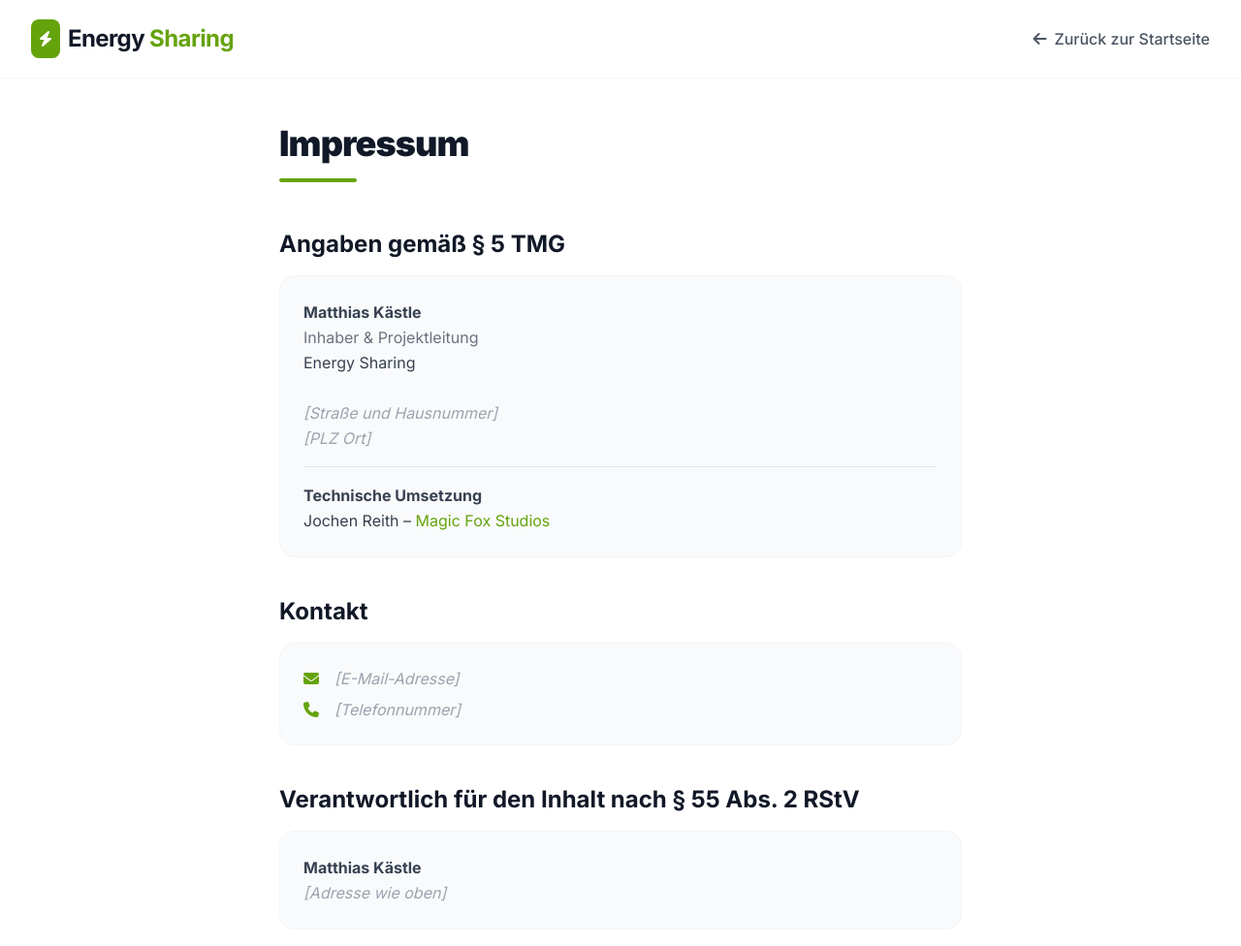
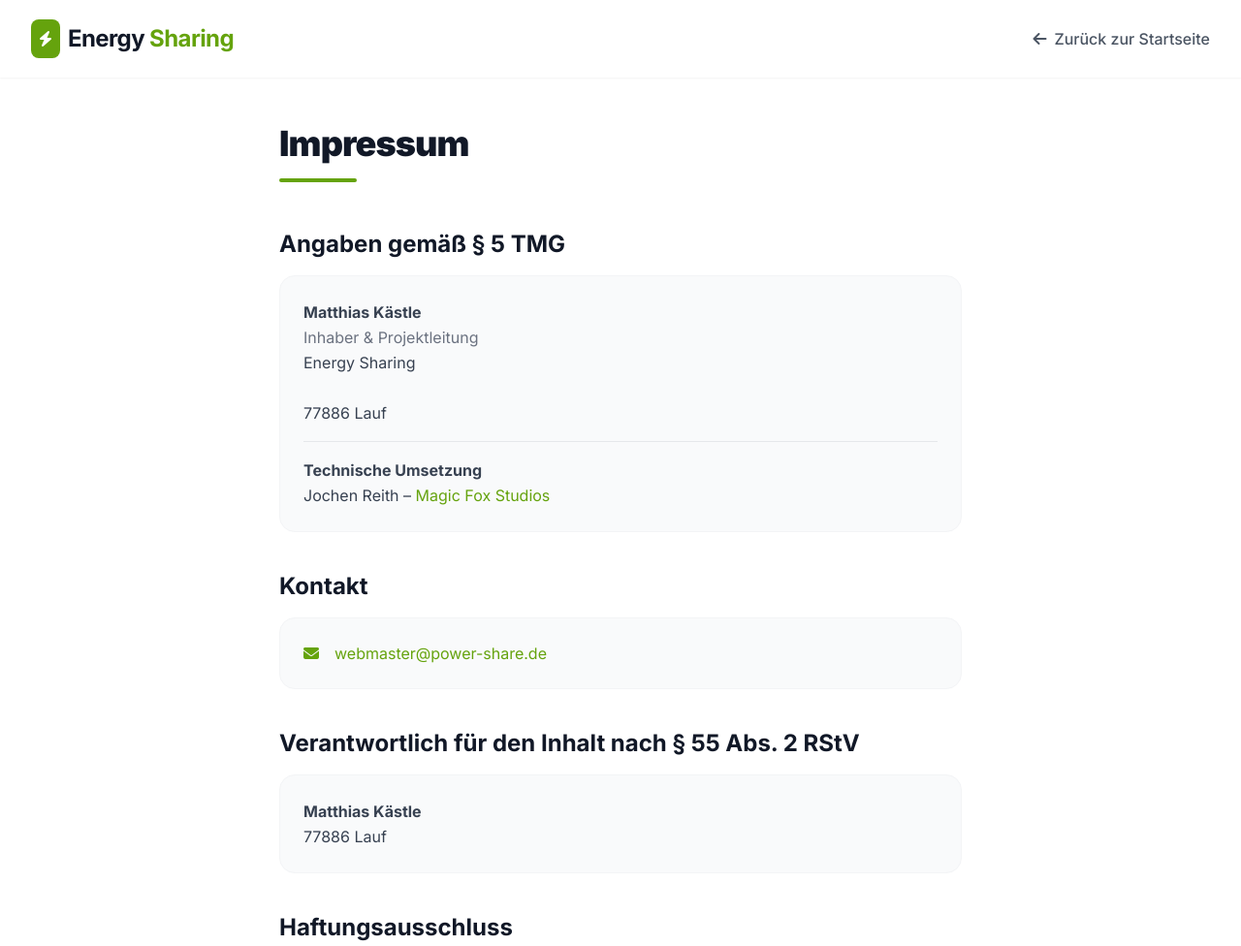
Before and after one commit to DeepThoughtZero/EnergySharing, a plain HTML site: page pages/impressum.html in a window 1280 px wide. Shown: the top 976 px of the page at 97% size. Drawn offline with nearby package versions, Linux system fonts and the light colour scheme.

Commit message:
personal data added

```diff
--- a/pages/impressum.html
+++ b/pages/impressum.html
@@ -80,9 +80,7 @@
                             <strong>Matthias Kästle</strong><br>
                             <span class="text-gray-500">Inhaber & Projektleitung</span><br>
                             Energy Sharing<br><br>
-                            <!-- Adresse bitte ergänzen -->
-                            <span class="text-gray-400 italic">[Straße und Hausnummer]</span><br>
-                            <span class="text-gray-400 italic">[PLZ Ort]</span>
+                            77886 Lauf
                         </p>
                         <hr class="border-gray-200">
                         <p class="text-gray-700 leading-relaxed">
@@ -98,12 +96,10 @@
                     <div class="bg-gray-50 rounded-2xl p-6 border border-gray-100 space-y-2">
                         <p class="text-gray-700 flex items-center gap-3">
                             <i class="fa-solid fa-envelope text-brand w-5"></i>
-                            <span class="text-gray-400 italic">[E-Mail-Adresse]</span>
+                            <a href="mailto:webmaster@power-share.de"
+                                class="text-brand hover:underline">webmaster@power-share.de</a>
                         </p>
-                        <p class="text-gray-700 flex items-center gap-3">
-                            <i class="fa-solid fa-phone text-brand w-5"></i>
-                            <span class="text-gray-400 italic">[Telefonnummer]</span>
-                        </p>
+
                     </div>
                 </section>
 
@@ -113,7 +109,7 @@
                     <div class="bg-gray-50 rounded-2xl p-6 border border-gray-100">
                         <p class="text-gray-700 leading-relaxed">
                             <strong>Matthias Kästle</strong><br>
-                            <span class="text-gray-400 italic">[Adresse wie oben]</span>
+                            77886 Lauf
                         </p>
                     </div>
                 </section>
```
Also changed, not shown: index.html (+1 -1 lines), pages/datenschutz.html (+3 -3 lines), pages/kontakt.html (+5 -4 lines).
